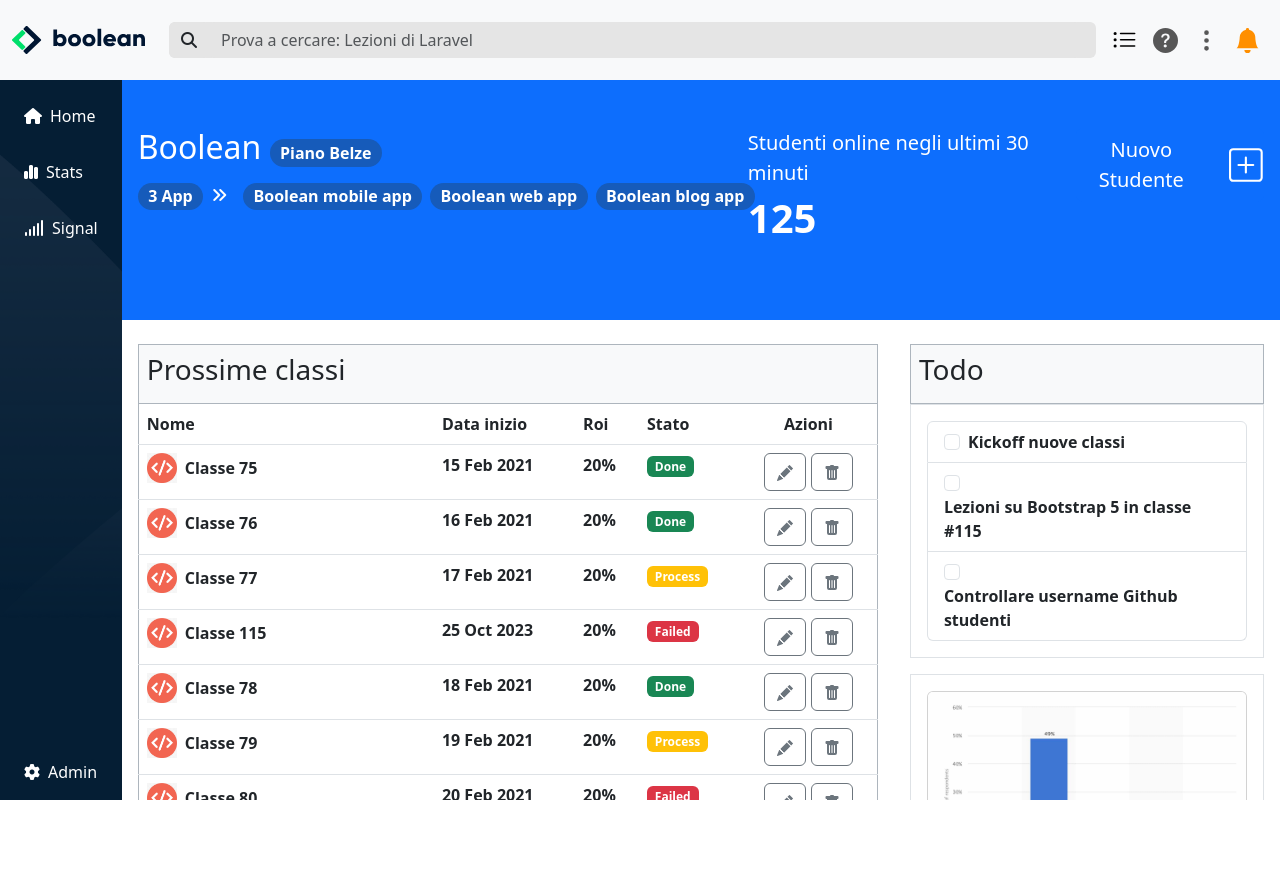
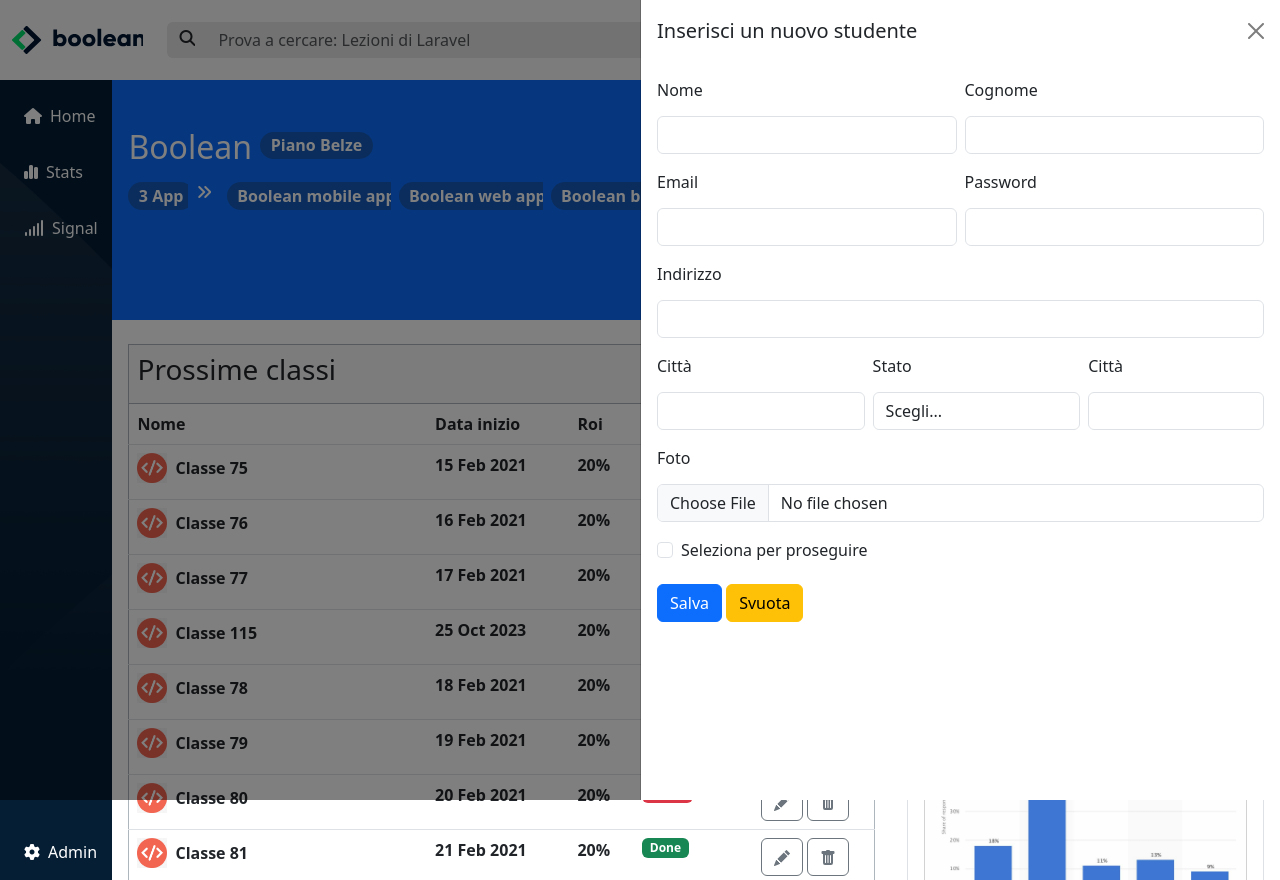
Before and after one commit to AlessandroCampo/html-css-bootstrap-dashboard, a plain HTML site: page index.html in a window 1280 px wide. Both pictures are taken after a click on the button "Nuovo Studente". Before the commit the page ends 845 px from the top, so only its background shows below. Drawn offline with nearby package versions, Linux system fonts and the light colour scheme; files whose address does not match are found by name.

Commit message:
very bad bug fixing + offcanvas section

```diff
--- a/style.css
+++ b/css/style.css
@@ -31,11 +31,11 @@ header nav.navbar {
     background-image: url(img/sidebar-bg.png);
     background-color: #051e34;
     background-size: cover;
-    min-height: calc(100vh - 80px)
+    min-height: calc(100vh)
 }
 
 .content {
-    height: calc(100vh - 80px);
+    height: calc(100vh);
 }
 
 
@@ -47,3 +47,16 @@ main .container-fluid,
 tbody {
     padding-inline: 5000px;
 }
+
+.navbar-nav .dropdown-menu {
+    position: absolute;
+    top: 40px;
+}
+
+.offcanvas {
+    width: 50vw !important;
+}
+
+* {
+    overflow-y: hidden;
+}
--- a/index.html
+++ b/index.html
@@ -10,7 +10,7 @@
     <link rel="stylesheet" href="https://cdnjs.cloudflare.com/ajax/libs/font-awesome/6.5.1/css/all.min.css"
         integrity="sha512-DTOQO9RWCH3ppGqcWaEA1BIZOC6xxalwEsw9c2QQeAIftl+Vegovlnee1c9QX4TctnWMn13TZye+giMm8e2LwA=="
         crossorigin="anonymous" referrerpolicy="no-referrer" />
-    <link rel="stylesheet" href="style.css">
+    <link rel="stylesheet" href="css/style.css">
     <title>Bootstrap Dashboard</title>
 </head>
 
@@ -26,7 +26,7 @@
                 </a>
 
 
-                <div class="d-flex w-100 bg-light-blue rounded">
+                <div class="d-flex w-75 bg-light-blue rounded">
                     <button type="button" class="btn bg-light-blue border-0">
                         <i class="fa-solid fa-magnifying-glass"></i>
                     </button>
@@ -79,6 +79,8 @@
                     </li>
                 </ul>
             </div>
+
+
         </nav>
     </header>
 
@@ -118,7 +120,9 @@
             <div class="content w-100 overflow-y-auto">
                 <div class="row bg-primary py-5 px-3 align-items-start justify-content-between">
                     <div class="col-12 col-xl-2 order-md-2 col-lg-3 mb-4">
-                        <button type="button" class="btn btn-primary d-flex align-items-center gap-4 px-0">
+                        <button type="button" class="btn btn-primary d-flex align-items-center gap-4 px-0"
+                            data-bs-toggle="offcanvas" data-bs-target="#offcanvasExample"
+                            aria-controls="offcanvasExample">
                             <span class="fs-5">Nuovo Studente</span>
                             <svg xmlns="http://www.w3.org/2000/svg" width="40" height="40" fill="currentColor"
                                 class="bi bi-plus-square" viewBox="0 0 16 16">
@@ -173,6 +177,94 @@
                         </div>
                     </div>
                 </div>
+
+                <!-- OFFCANVAS -->
+
+                <div class="offcanvas offcanvas-end" tabindex="-1" id="offcanvasExample"
+                    aria-labelledby="offcanvasExampleLabel">
+                    <div class="offcanvas-header">
+                        <h5 class="offcanvas-title" id="offcanvasExampleLabel">Inserisci un nuovo studente</h5>
+                        <button type="button" class="btn-close" data-bs-dismiss="offcanvas" aria-label="Close"></button>
+                    </div>
+                    <div class="offcanvas-body">
+                        <form>
+                            <div class="d-flex gap-2">
+                                <div class="mb-3 w-50">
+                                    <label for="exampleInputName" class="form-label">Nome</label>
+                                    <input type="text" class="form-control" id="exampleInputName">
+
+                                </div>
+                                <div class="mb-3 w-50">
+                                    <label for="exampleInputLName" class="form-label">Cognome</label>
+                                    <input type="text" class="form-control" id="exampleInputLName">
+                                </div>
+                            </div>
+                            <div class="d-flex gap-2">
+                                <div class="mb-3 w-50">
+                                    <label for="exampleInputEmail1" class="form-label">Email</label>
+                                    <input type="email" class="form-control" id="exampleInputEmail1">
+
+                                </div>
+                                <div class="mb-3 w-50">
+                                    <label for="exampleInputPassword1" class="form-label">Password</label>
+                                    <input type="password" class="form-control" id="exampleInputPassword1">
+                                </div>
+                            </div>
+
+                            <div>
+                                <div class="mb-3">
+                                    <label for="address" class="form-label">Indirizzo</label>
+                                    <input type="text" class="form-control" id="address">
+                                </div>
+                            </div>
+
+                            <div class="d-flex gap-2">
+                                <div class="mb-3 w-50">
+                                    <label for="city" class="form-label">Città</label>
+                                    <input type="text" class="form-control" id="city">
+
+                                </div>
+                                <div class="mb-3 w-50">
+                                    <label for="state" class="form-label">Stato</label>
+                                    <select name="state" id="state" class="form-control">
+                                        <option value="" disabled selected hidden>Scegli...</option>
+                                        <option value="Italia">Italia</option>
+                                        <option value="Italia">Italia</option>
+                                        <option value="Italia">Italia</option>
+                                        <option value="Italia">Italia</option>
+                                        <option value="Italia">Italia</option>
+                                        <option value="Italia">Italia</option>
+                                    </select>
+
+                                </div>
+
+                                <div class="mb-3 w-33">
+                                    <label for="cap" class="form-label">Città</label>
+                                    <input type="text" class="form-control" id="cap">
+
+                                </div>
+                            </div>
+
+                            <div>
+                                <div class="mb-3">
+                                    <label for="myfile" class="form-label">Foto</label>
+                                    <input type="file" id="myfile" name="myfile" class="form-control">
+                                </div>
+                            </div>
+
+                            <div class="mb-3 form-check">
+                                <input type="checkbox" class="form-check-input" id="exampleCheck1">
+                                <label class="form-check-label" for="exampleCheck1">Seleziona per proseguire</label>
+                            </div>
+                            <button type="submit" class="btn btn-primary">Salva</button>
+                            <button type="reset" class="btn btn-warning">Svuota</button>
+
+                        </form>
+                    </div>
+                </div>
+
+
+
                 <div class="section-container row">
                     <div class="sections-left col-xl-8 col-12">
                         <section id="next-classes" class="px-3 py-2">
```
